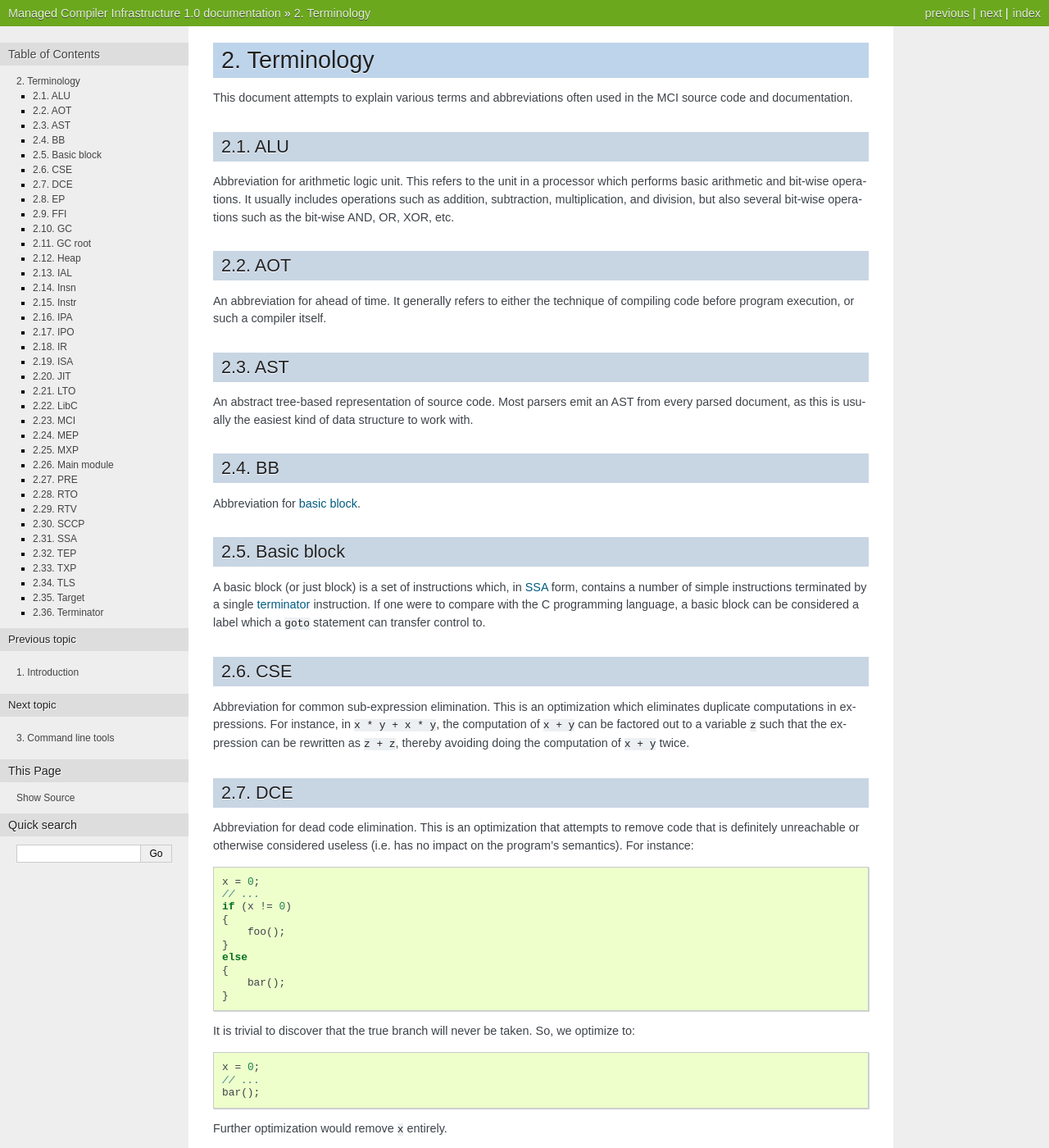
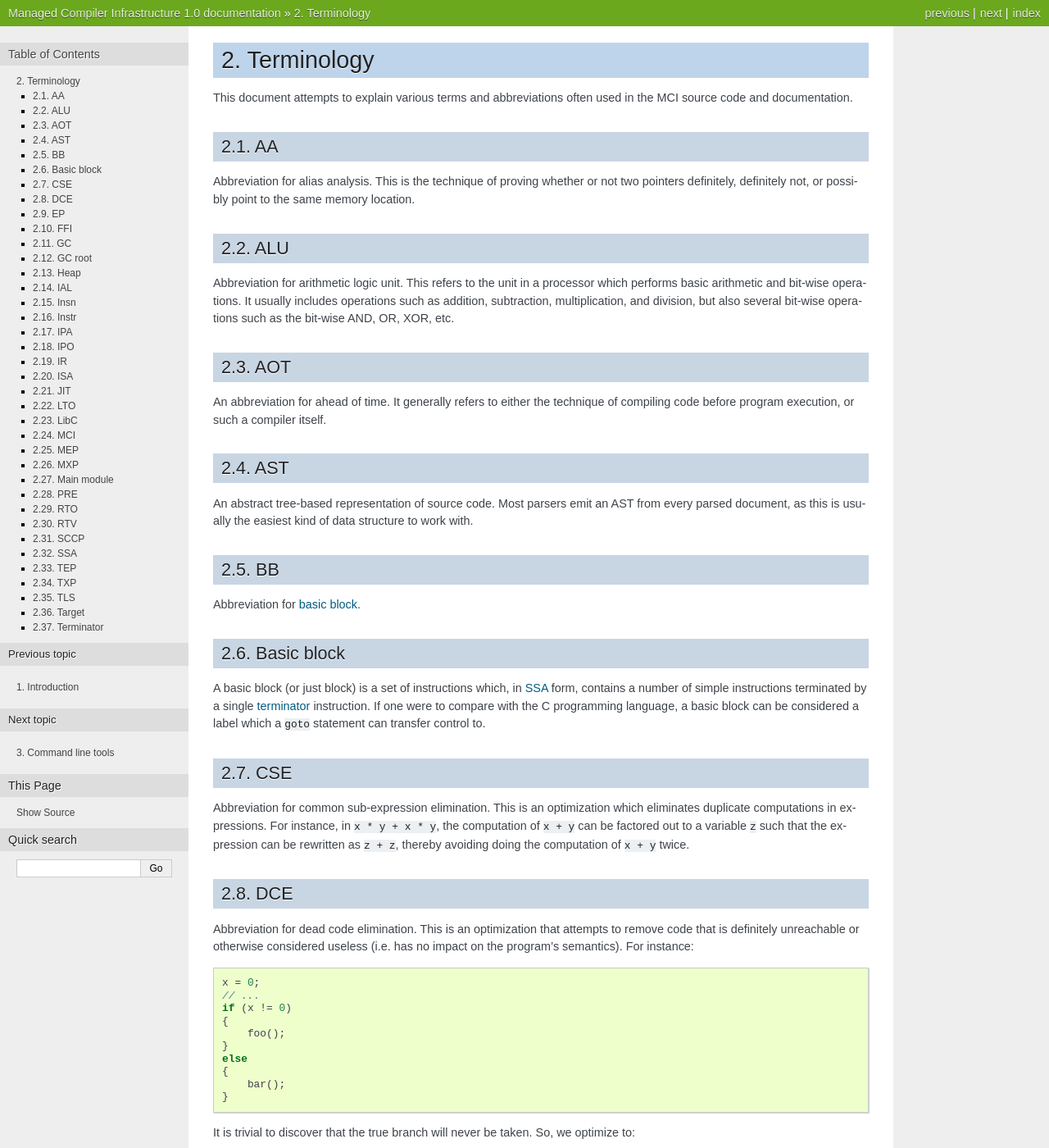
Before and after one commit to lycus/mci, a Sphinx documentation site: the page built from docs/terminology.rst, in a window 1280 px wide and 1400 px high. Shown: the whole window at 82% size. Built offline with Sphinx 7.4.7, drawn with Linux system fonts in a browser that asks for light colours; some of the changed text lies outside the part shown.

Commit message:
Add an LLVM-inspired alias analysis interface.
No actual implementation yet, though.

```diff
--- a/docs/terminology.rst
+++ b/docs/terminology.rst
@@ -3,6 +3,13 @@ Terminology
 
 This document attempts to explain various terms and abbreviations often used
 in the MCI source code and documentation.
+
+AA
+++
+
+Abbreviation for alias analysis. This is the technique of proving whether or
+not two pointers definitely, definitely not, or possibly point to the same
+memory location.
 
 ALU
 +++
```
Also changed, not shown: 1 other file.
